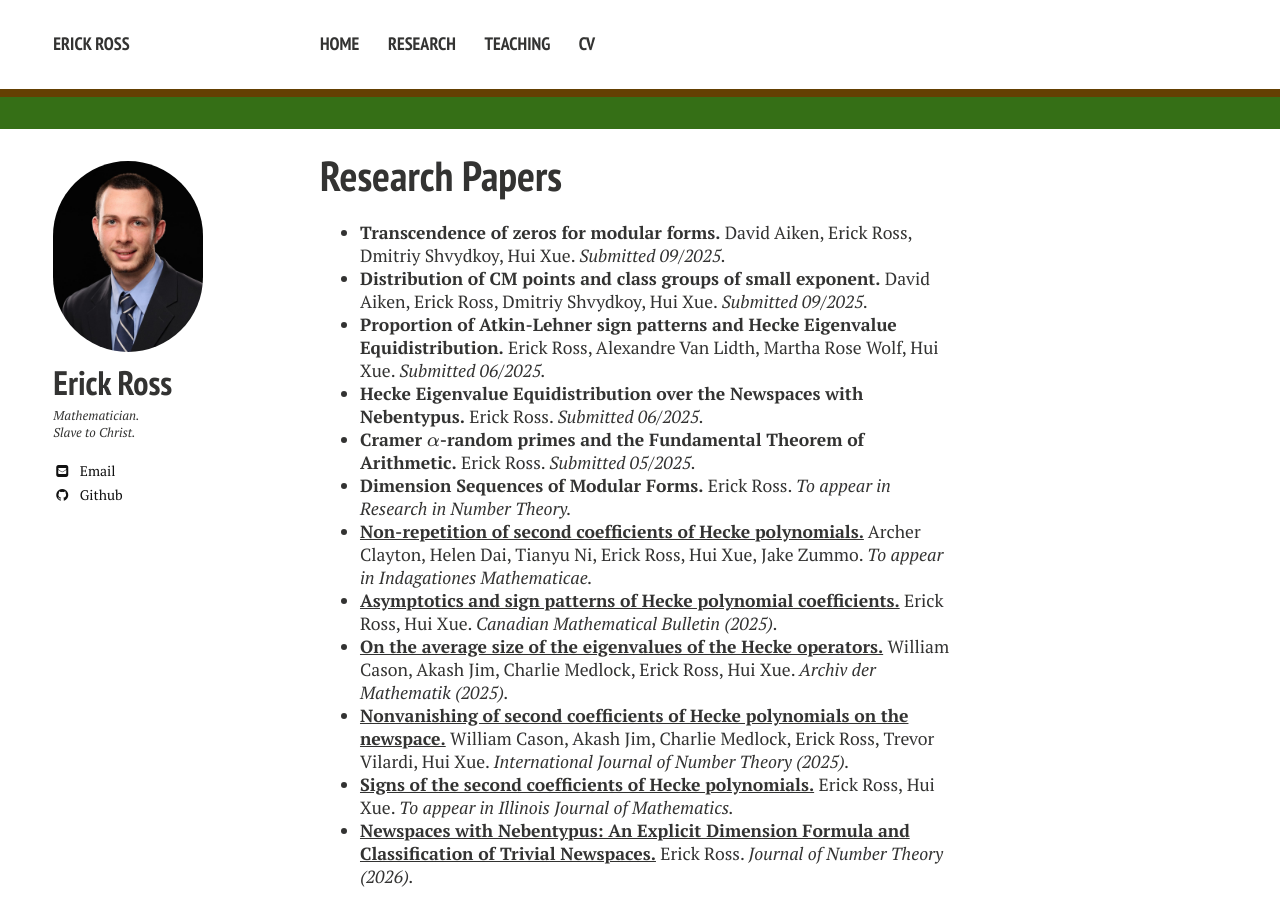
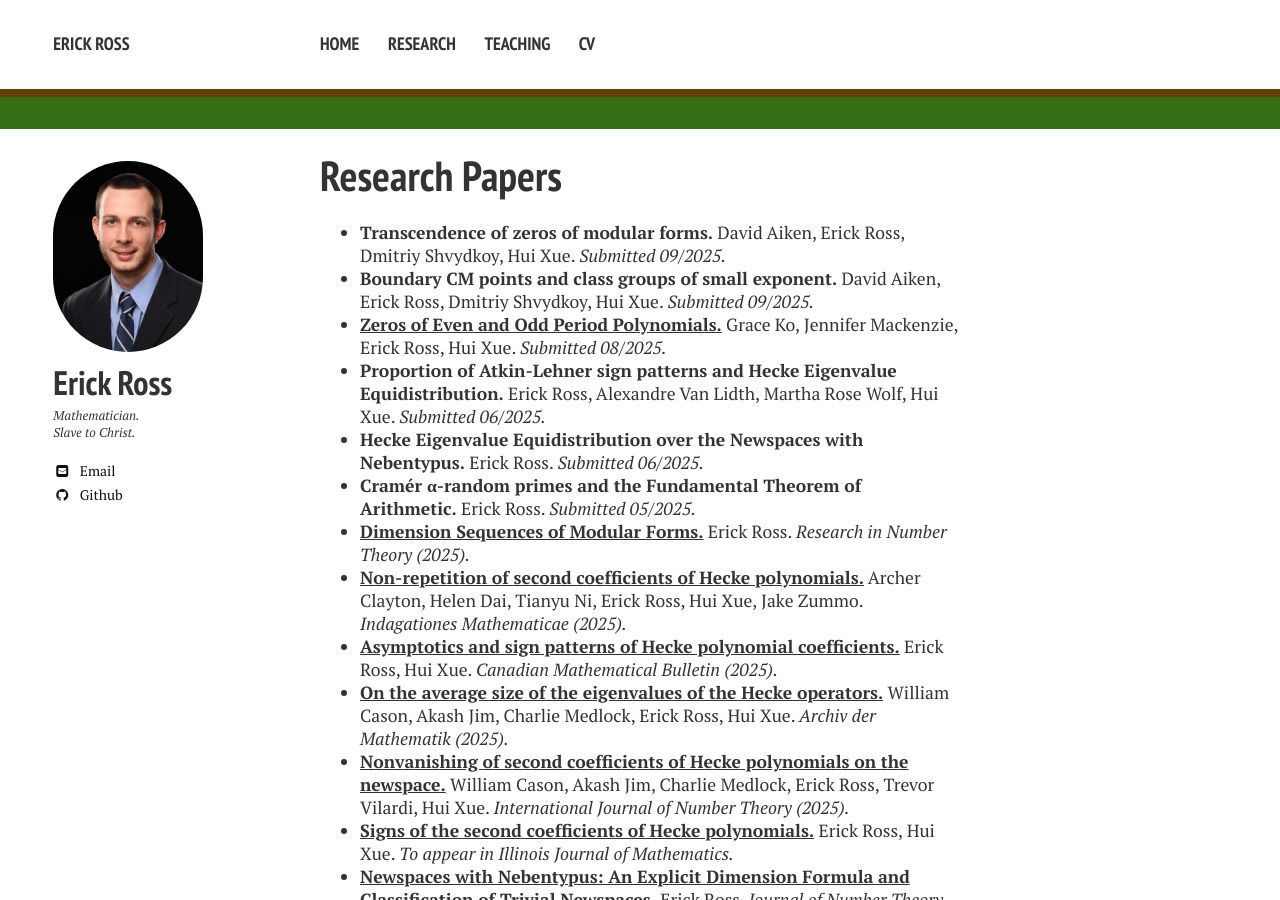
Before and after one commit to erick-ross/erick-ross.github.io, a Jekyll site: the page built from research.md, in a window 1280 px wide and 900 px high. Built offline with Jekyll 4.4.1, drawn with Linux system fonts in a browser that asks for light colours; nearby versions of some CDN libraries; formulas are drawn with MathJax 3.

Commit message:
updated research page

```diff
--- a/research.md
+++ b/research.md
@@ -4,13 +4,14 @@ layout: page
 
 
 # Research Papers
-- **Transcendence of zeros for modular forms.** David Aiken, Erick Ross, Dmitriy Shvydkoy, Hui Xue. *Submitted 09/2025.*
-- **Distribution of CM points and class groups of small exponent.** David Aiken, Erick Ross, Dmitriy Shvydkoy, Hui Xue. *Submitted 09/2025.*
+- **Transcendence of zeros of modular forms.** David Aiken, Erick Ross, Dmitriy Shvydkoy, Hui Xue. *Submitted 09/2025.*
+- **Boundary CM points and class groups of small exponent.** David Aiken, Erick Ross, Dmitriy Shvydkoy, Hui Xue. *Submitted 09/2025.*
+- [**Zeros of Even and Odd Period Polynomials.**](https://arxiv.org/abs/2408.05670) Grace Ko, Jennifer Mackenzie, Erick Ross, Hui Xue. *Submitted 08/2025.*
 - **Proportion of Atkin-Lehner sign patterns and Hecke Eigenvalue Equidistribution.** Erick Ross, Alexandre Van Lidth, Martha Rose Wolf, Hui Xue. *Submitted 06/2025.*
 - **Hecke Eigenvalue Equidistribution over the Newspaces with Nebentypus.** Erick Ross. *Submitted 06/2025.*
-- **Cramer $\alpha$-random primes and the Fundamental Theorem of Arithmetic.** Erick Ross. *Submitted 05/2025.*
-- **Dimension Sequences of Modular Forms.** Erick Ross. *To appear in Research in Number Theory.*
-- [**Non-repetition of second coefficients of Hecke polynomials.**](https://arxiv.org/abs/2411.18419) Archer Clayton, Helen Dai, Tianyu Ni, Erick Ross, Hui Xue, Jake Zummo. *To appear in Indagationes Mathematicae.*
+- **Cramér α-random primes and the Fundamental Theorem of Arithmetic.** Erick Ross. *Submitted 05/2025.*
+- [**Dimension Sequences of Modular Forms.**](https://arxiv.org/abs/2507.12340) Erick Ross. *Research in Number Theory (2025).*
+- [**Non-repetition of second coefficients of Hecke polynomials.**](https://arxiv.org/abs/2411.18419) Archer Clayton, Helen Dai, Tianyu Ni, Erick Ross, Hui Xue, Jake Zummo. *Indagationes Mathematicae (2025).*
 - [**Asymptotics and sign patterns of Hecke polynomial coefficients.**](https://arxiv.org/abs/2410.12008) Erick Ross, Hui Xue. *Canadian Mathematical Bulletin (2025).*
 - [**On the average size of the eigenvalues of the Hecke operators.**](https://arxiv.org/abs/2407.19076) William Cason, Akash Jim, Charlie Medlock, Erick Ross, Hui Xue. *Archiv der Mathematik (2025).*
 - [**Nonvanishing of second coefficients of Hecke polynomials on the newspace.**](https://arxiv.org/abs/2407.11694) William Cason, Akash Jim, Charlie Medlock, Erick Ross, Trevor Vilardi, Hui Xue. *International Journal of Number Theory (2025).*
```
Also changed, not shown: 1 other file.
